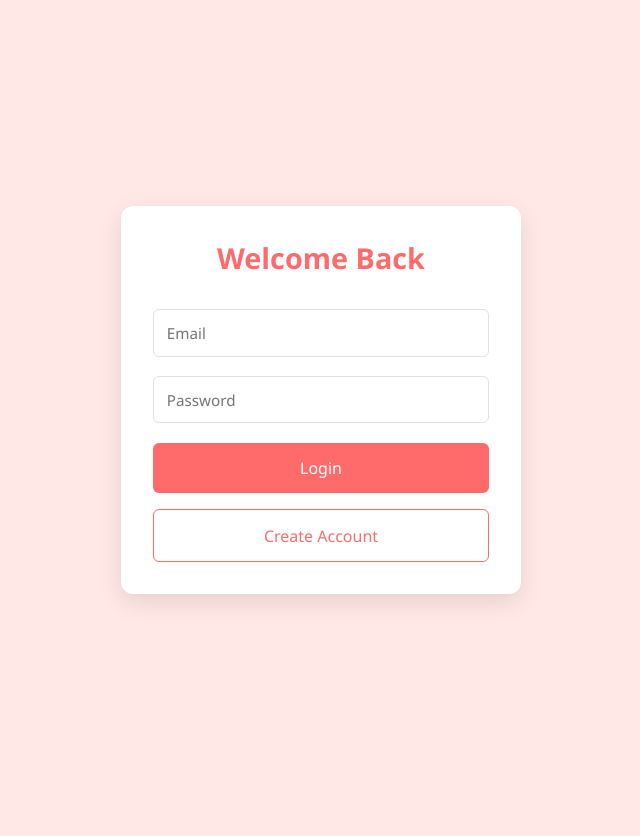
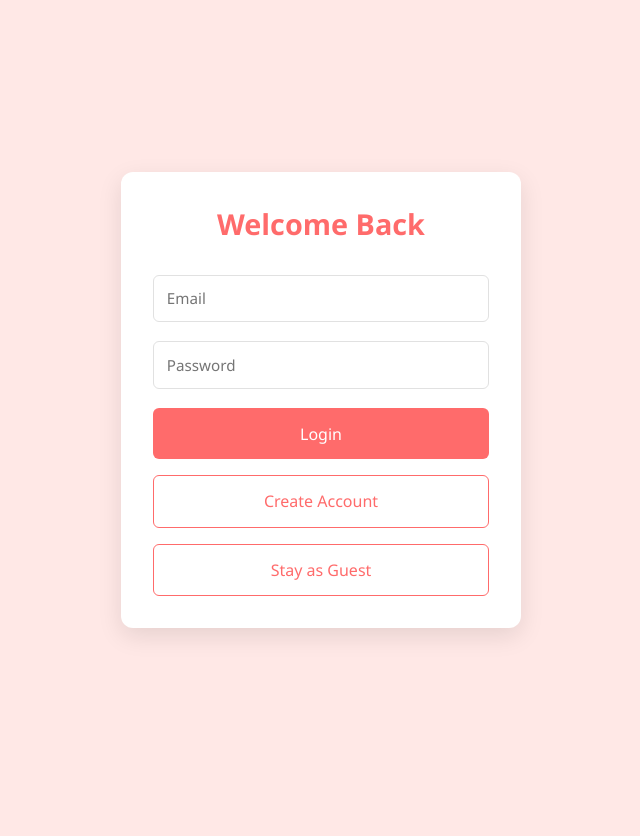
Before and after one commit to OOD-2024/GIN446, a PHP site: page /signin_up in a window 1280 px wide. Shown: the top 836 px of the page, without its empty margins (319-959 px from the left). Before the commit the page ends 602 px from the top, so only its background shows below. Run offline with PHP 8.4, Linux system fonts and the light colour scheme; some libraries are stand-ins or nearby versions.

Commit message:
added stay as guest in signup

```diff
--- a/signin_up.php
+++ b/signin_up.php
@@ -260,6 +260,10 @@ require_once 'includes/login_view.inc.php';
         .select-box ol li .country-name {
             margin-left: .4rem;
         }
+        a {
+            text-decoration: none;
+            color: #ff6b6b;
+        }
 
         @keyframes shake {
 
@@ -325,6 +329,7 @@ require_once 'includes/login_view.inc.php';
             <button type="submit">Login</button>
         </form>
         <button class="secondary-button" onclick="toggleForms()">Create Account</button>
+        <button class="secondary-button"><a href="index.php">Stay as Guest</a></button>
     </div>
     <?php
     check_login_errors();
@@ -395,6 +400,7 @@ require_once 'includes/login_view.inc.php';
             <button type="submit">Sign Up</button>
         </form>
         <button class="secondary-button" onclick="toggleForms()">Back to Login</button>
+        <button class="secondary-button"><a href="index.php">Stay as Guest</a></button>
     </div>
 
     <script>
```
